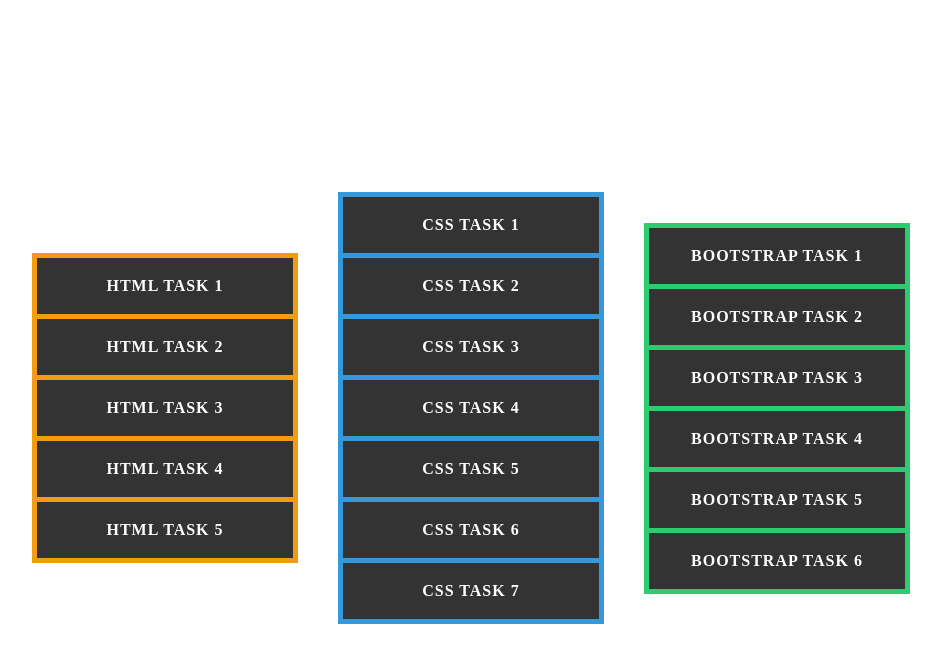
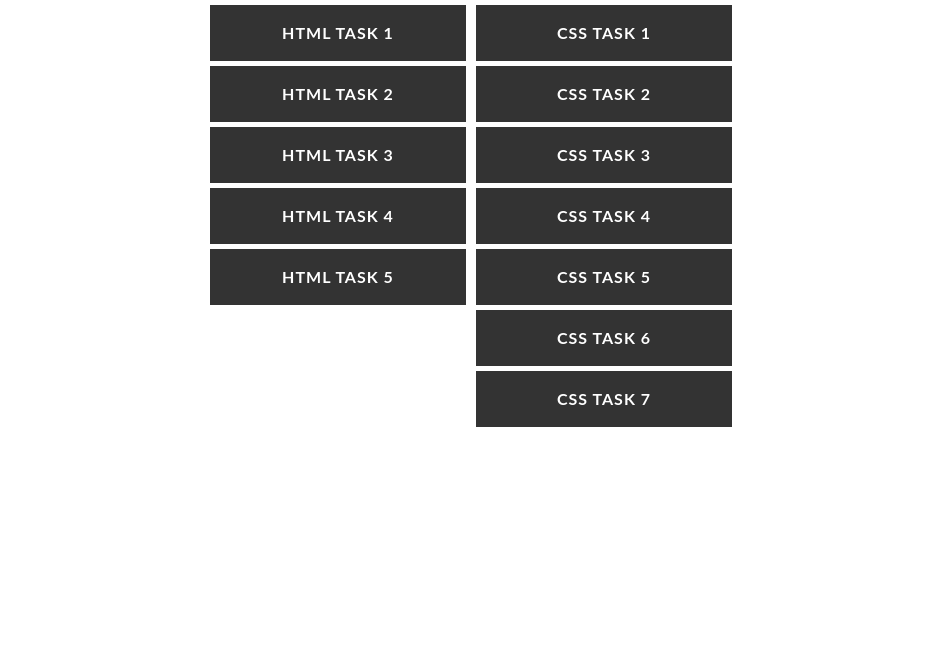
Before and after one commit to UtkarshGupta17/MERN_course_tasks, a plain HTML site: page index.html in a window 1280 px wide. Shown: the whole page, without its empty margins (169-1110 px from the left). Drawn offline with Linux system fonts and the light colour scheme.

Commit message:
Update index.html

```diff
--- a/index.html
+++ b/index.html
@@ -5,7 +5,19 @@
     <meta name="viewport" content="width=device-width, initial-scale=1.0">
     <title>Document</title>
     <style>
-        .button {
+        body {
+            font-family: 'Lato', sans-serif;
+            margin: 0;
+            overflow: hidden;
+            display: flex;
+            justify-content: center;
+            align-items: flex-start; /* Align columns to the top */
+            height: 100vh;
+        }
+        .column {
+            text-align: center;
+        }
+        .column a {
             display: block;
             width: 250px;
             height: 50px;
@@ -21,68 +33,66 @@
             transition: all .35s;
             margin: 5px;
         }
-
-        .button:hover {
+        .icon {
+            width: 50px;
+            height: 50px;
+            border: 3px solid transparent;
+            position: absolute;
+            transform: rotate(45deg);
+            right: 0;
+            top: 0;
+            z-index: -1;
+        }
+        .icon svg {
+            width: 30px;
+            position: absolute;
+            top: calc(50% - 15px);
+            left: calc(50% - 15px);
+            transform: rotate(-45deg);
+            fill: #2ecc71;
+        }
+        .column a:hover {
             width: 200px;
-            border: 3px solid #000000;
+            border: 3px solid #2ecc71;
             background: transparent;
-            color: #000000;
+            color: #2ecc71;
+        }
+        .column a:hover + .icon {
+            border: 3px solid #2ecc71;
+            right: -25%;
+        }
+        @media (max-width: 768px) {
+            .column {
+                flex-direction: column;
+                align-items: center;
             }
 
-        .container {
-            display: flex;
-            justify-content: center;
-            align-items: center;
-            height: 100vh;
+            .column a {
+                width: 100%;
             }
 
-        .column {
-            text-align: center;
-            margin: 20px;
+            .icon {
+                display: none;
             }
-
-        .html-column {
-            background-color: #f39c12;
-        }
-
-        .css-column {
-            background-color: #3498db;
-        }
-
-        .bootstrap-column {
-            background-color: #2ecc71;
         }
     </style>
 </head>
 <body>
-    <div class="container">
-        <div class="column html-column">
-            <a class="button" href="task1.html">HTML Task 1</a>
-            <a class="button" href="task2.html">HTML Task 2</a>
-            <a class="button" href="task3.html">HTML Task 3</a>
-            <a class="button" href="task4.html">HTML Task 4</a>
-            <a class="button" href="task5.html">HTML Task 5</a>
-
+    <div class="column">
+        <a href="task1.html">HTML Task 1</a>
+        <a href="task2.html">HTML Task 2</a>
+        <a href="task3.html">HTML Task 3</a>
+        <a href="task4.html">HTML Task 4</a>
+        <a href="task5.html">HTML Task 5</a>
     </div>
-
-        <div class="column css-column">
-            <a class="button" href="csstask1.html">CSS Task 1</a>
-            <a class="button" href="csstask2.html">CSS Task 2</a>
-            <a class="button" href="csstask3.html">CSS Task 3</a>
-            <a class="button" href="csstask4.html">CSS Task 4</a>
-            <a class="button" href="csstask5.html">CSS Task 5</a>
-            <a class="button" href="csstask6.html">CSS Task 6</a>
-            <a class="button" href="csstask7.html">CSS Task 7</a>
-        </div>
-
-        <div class="column bootstrap-column">
-            <a class="button" href="bstask1.html">Bootstrap Task 1</a>
-            <a class="button" href="bstask2.html">Bootstrap Task 2</a>
-            <a class="button" href="bstask3.html">Bootstrap Task 3</a>
-            <a class="button" href="bstask4.html">Bootstrap Task 4</a>
-            <a class="button" href="bstask5.html">Bootstrap Task 5</a>
-            <a class="button" href="bstask6.html">Bootstrap Task 6</a>
-        </div>
+    <div class="column">
+        <a href="csstask1.html">CSS Task 1</a>
+        <a href="csstask2.html">CSS Task 2</a>
+        <a href="csstask3.html">CSS Task 3</a>
+        <a href="csstask4.html">CSS Task 4</a>
+        <a href="csstask5.html">CSS Task 5</a>
+        <a href="csstask6.html">CSS Task 6</a>
+        <a href="csstask7.html">CSS Task 7</a>
     </div>
 </body>
 </html>
```
Lines whose indentation alone changed are shown as unchanged.
